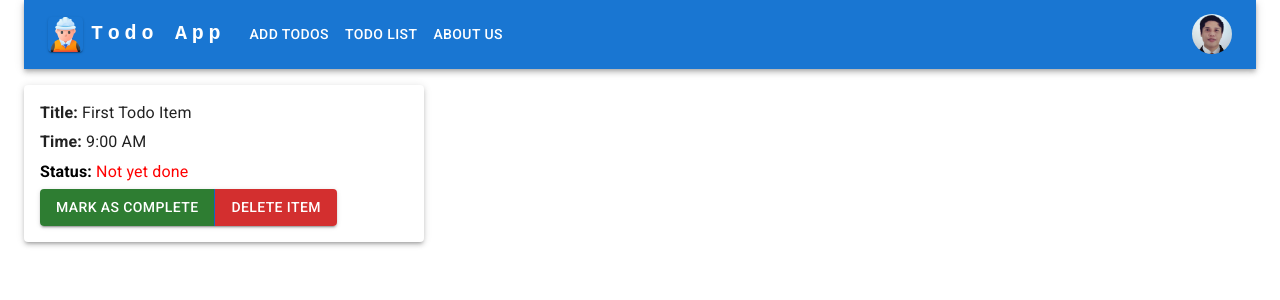
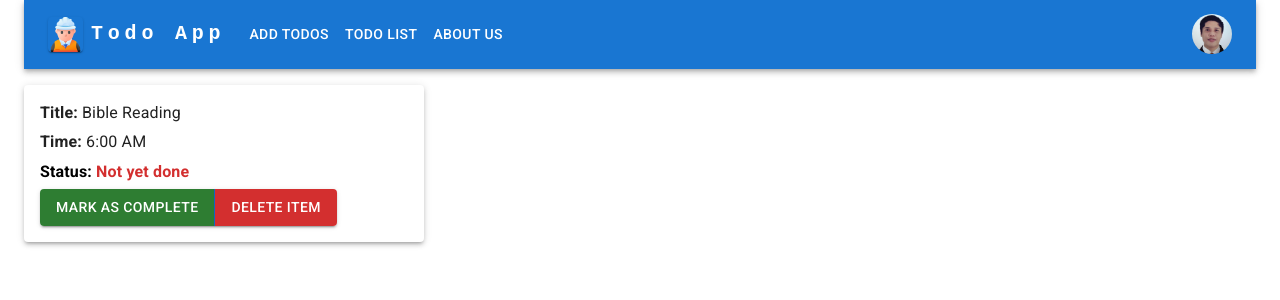
Before and after one commit to JosephCanete/todo-list-typescript, a React (Create React App) app: page /todos in a window 1280 px wide. Shown: the top 300 px of the page. Built offline with nearby package versions, Linux system fonts and the light colour scheme.

Commit message:
Fixed not able to add todo

```diff
--- a/src/features/todo.ts
+++ b/src/features/todo.ts
@@ -2,16 +2,18 @@ import { createSlice } from "@reduxjs/toolkit";
 
 export interface todoInterface {
   todo: {
-    value: {
-      title: string;
-      time: string;
-      status: boolean;
-    };
+    value: [
+      {
+        title: string;
+        time: string;
+        status: boolean;
+      }
+    ];
   };
 }
 
 const initialStateValue = {
-  value: { title: "First Todo Item", time: "9:00 AM", state: false },
+  value: [{ title: "Bible Reading", time: "6:00 AM", state: false }],
 };
 
 export const todoSlice = createSlice({
@@ -19,10 +21,15 @@ export const todoSlice = createSlice({
   initialState: initialStateValue,
   reducers: {
     addTodo: (state, action) => {
-      state.value = [...state.value, { ...action.payload }];
+      state.value.push(action.payload);
     },
+    // removeTodo: (state, action) => {
+    //   state.value.filter((todo) => todo.id !== action.payload);
+    // },
   },
 });
+
+// const newState = {...oldState, [action.payload.data._id]: action.payload.data}
 
 // setAuthorData((prevValue) => [...prevValue, { ...data }]);
 
--- a/src/pages/AddTodo.tsx
+++ b/src/pages/AddTodo.tsx
@@ -16,6 +16,7 @@ export default function AddTodo() {
     if (!title) return console.log("Title field is undefined", title);
     if (!time) return console.log("Time field is undefined", time);
 
+    console.log(time, title);
     dispatch(addTodo({ title: title, time: time, state: false }));
     console.log("Data has sent into redux toolkit, clearing now the fields");
     setTitle("");
@@ -66,7 +67,7 @@ export default function AddTodo() {
         />
       </Box>
       <Button variant="contained" color="success" onClick={addTodoHandler}>
-        Add Item
+        Add Todo
       </Button>
     </Container>
   );
--- a/src/pages/Todos.tsx
+++ b/src/pages/Todos.tsx
@@ -9,12 +9,13 @@ import ButtonGroup from "@mui/material/ButtonGroup";
 
 export default function Todos() {
   const todo = useSelector((state: todoInterface) => state.todo.value);
-  console.log(todo);
 
   return (
     <>
       <Box sx={{ flexGrow: 1 }}>
         <Grid container spacing={2}>
+          {todo &&
+            todo.map((item) => (
               <Grid item xs={4}>
                 <Paper
                   sx={{
@@ -25,27 +26,32 @@ export default function Todos() {
                 >
                   <Typography variant="body1" gutterBottom>
                     <b>{`Title: `}</b>
-                {todo.title}
+                    {item.title}
                   </Typography>
                   <Typography variant="body1" gutterBottom>
-                <b>{`Time: `}</b> {todo.time}
+                    <b>{`Time: `}</b> {item.time}
                   </Typography>
 
                   <Typography
                     variant="body1"
                     gutterBottom
                     sx={{
-                  color: todo.status ? "green" : "red",
+                      color: item.status ? "#2e7d32" : "#d32f2f",
                     }}
                   >
                     <b style={{ color: "black" }}>{`Status: `}</b>
-                {todo.status ? "Completed" : "Not yet done"}
+                    <b>{item.status ? "Completed" : "Not yet done"}</b>
                   </Typography>
+
                   <ButtonGroup
                     variant="contained"
                     aria-label="outlined primary button group"
                   >
-                <Button variant="contained" color="success">
+                    <Button
+                      variant="contained"
+                      color="success"
+                      onClick={() => console.log(todo)}
+                    >
                       Mark as Complete
                     </Button>
                     <Button variant="contained" color="error">
@@ -54,6 +60,7 @@ export default function Todos() {
                   </ButtonGroup>
                 </Paper>
               </Grid>
+            ))}
         </Grid>
       </Box>
     </>
```
Lines whose indentation alone changed are shown as unchanged.
